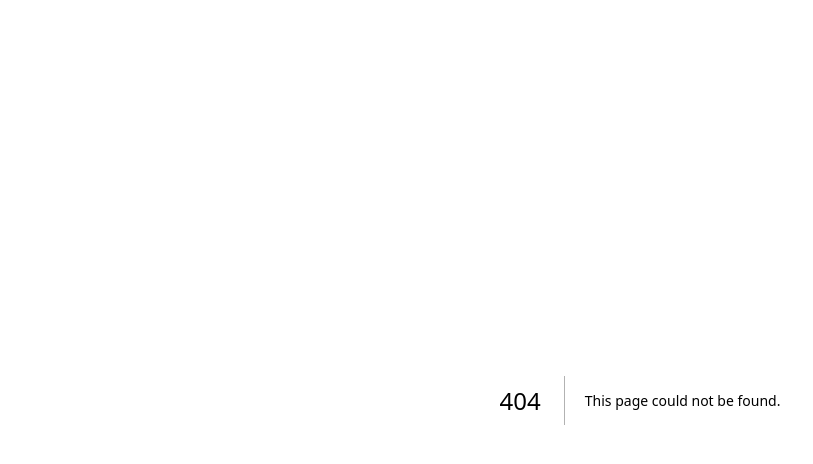
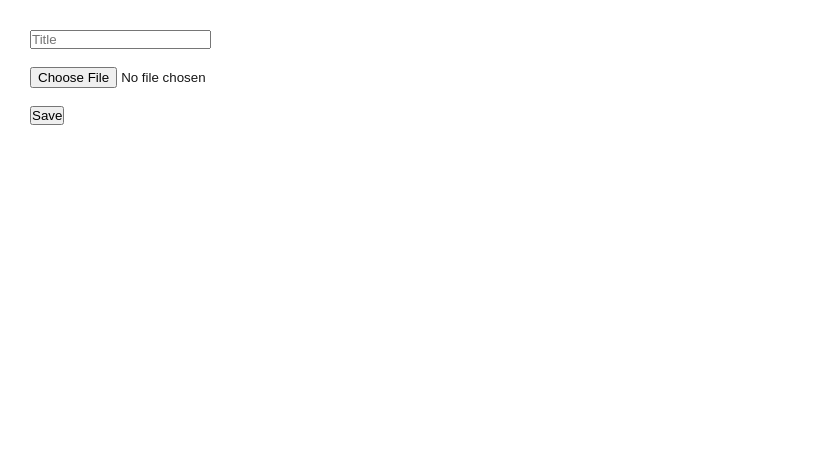
Before and after one commit to techoshik/ReactCommerce, a Next.js app: page /posts/create in a window 1280 px wide. Before the commit this address had no page. Shown: the top 464 px of the page, without its empty margins (0-813 px from the left). Built offline with nearby package versions, Linux system fonts and the light colour scheme.

Commit message:
Upload post form and file data

```diff
--- a/src/configs/firebase-config.ts
+++ b/src/configs/firebase-config.ts
@@ -1,5 +1,6 @@
 import { initializeApp } from "firebase/app";
 import { getFirestore } from "firebase/firestore";
+import { getStorage } from "firebase/storage";
 
 const firebaseConfig = {
   apiKey: "AIzaSyBoghRUtA2ZJUBNcOsGDgn3hjxfm_LxXGk",
@@ -14,3 +15,4 @@ const firebaseConfig = {
 export const firebaseApp = initializeApp(firebaseConfig);
 // export const firebaseAnalytics = getAnalytics(firebaseApp);
 export const firebaseDatabase = getFirestore(firebaseApp);
+export const firebaseStorage = getStorage(firebaseApp);
--- /dev/null
+++ b/src/models/post.ts
@@ -0,0 +1,5 @@
+export interface Post {
+  id: string;
+  title: string;
+  image_url: string;
+}
--- a/src/pages/posts.tsx
+++ /dev/null
@@ -1,3 +0,0 @@
-export default function PostListPage() {
-  return <>PostList Page</>
-}
--- /dev/null
+++ b/src/pages/posts/create.tsx
@@ -0,0 +1,76 @@
+import { firebaseDatabase, firebaseStorage } from "@/configs/firebase-config";
+import { doc, setDoc } from "firebase/firestore";
+import { getDownloadURL, ref, uploadBytes } from "firebase/storage";
+import { ChangeEvent, useState } from "react";
+import { v4 } from "uuid";
+
+export default function CreatePostPage() {
+  const [title, setTitle] = useState<string>('');
+  const [image, setImage] = useState<Blob>();
+  const [selectedImageUrl, setSelectedImageUrl] = useState('');
+
+  const handleTitleChange = (event: ChangeEvent<HTMLInputElement>) => {
+    const newTitle = event.target.value;
+    setTitle(newTitle);
+  };
+
+  const handleFileChange = (event: ChangeEvent<HTMLInputElement>) => {
+    const file = event.target.files?.item(0);
+    if (file === undefined || file === null) {
+      console.log('No file selected');
+      return;
+    } else {
+      console.log('File selected', file);
+      setImage(file);
+
+      const url = URL.createObjectURL(file);
+      console.log('File selected url', url);
+      setSelectedImageUrl(url);
+    }
+  };
+
+  const handleSubmit = async () => {
+    if (!image) return;
+
+    console.log('start - handleSubmit');
+
+    console.log({ title, image, selectedImageUrl });
+
+    // UPLOAD FILE
+    const fileId = v4();
+    const fileRef = ref(firebaseStorage, `${fileId}.png`);
+    const fileResult = await uploadBytes(fileRef, image);
+    console.log({ fileResult });
+
+    const fileDownloadUrl = await getDownloadURL(fileRef);
+    console.log({ fileDownloadUrl });
+
+    // REQUEST DATA
+    const id = v4();
+    const requestData = {
+      title: title,
+      image_url: fileDownloadUrl,
+    };
+    const postRef = doc(firebaseDatabase, 'posts', id);
+
+    await setDoc(postRef, requestData);
+
+    console.log('end - handleSubmit');
+
+    window.location.href = '/posts';
+  };
+
+  return <div style={{ padding: 30 }}>
+    <input type="text" name="title" placeholder="Title" onChange={handleTitleChange} />
+    <br />
+    <br />
+    <input type="file" accept="image/png" name="file" placeholder="Image" onChange={handleFileChange} />
+    <br />
+    {selectedImageUrl ?
+      <img src={selectedImageUrl} alt="Selected file" width={300} height={300} />
+      : null
+    }
+    <br />
+    <button onClick={handleSubmit}>Save</button>
+  </div>
+}
```
Also changed, not shown: src/components/post-item.tsx (added, +19 -0 lines), src/pages/posts/index.tsx (added, +41 -0 lines).
